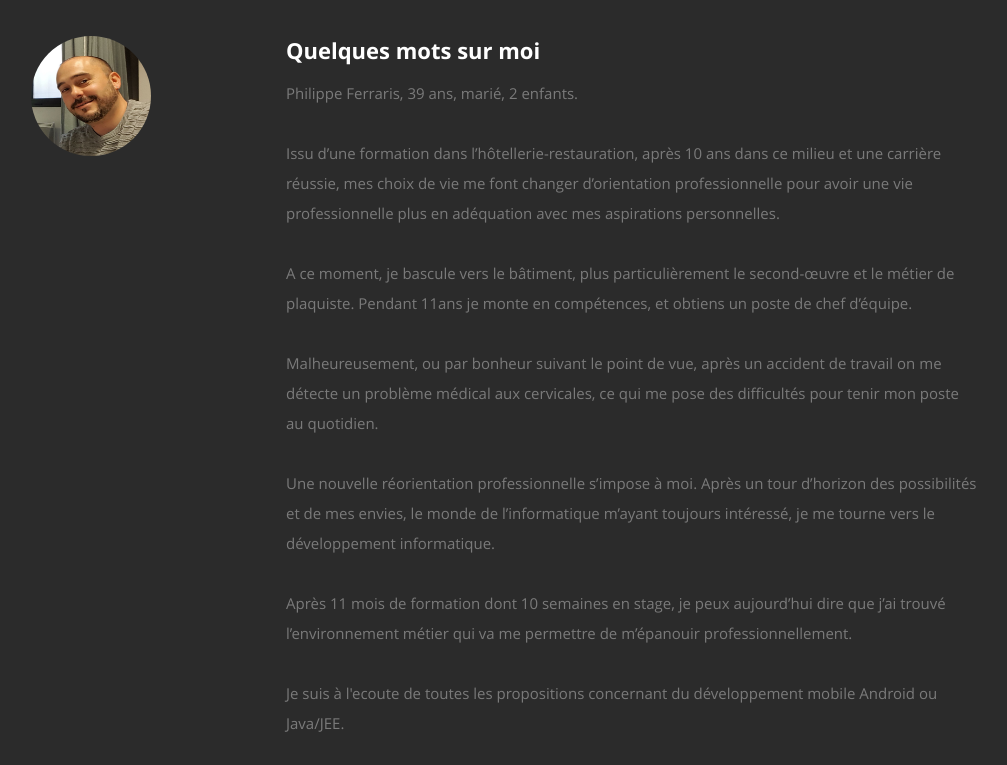
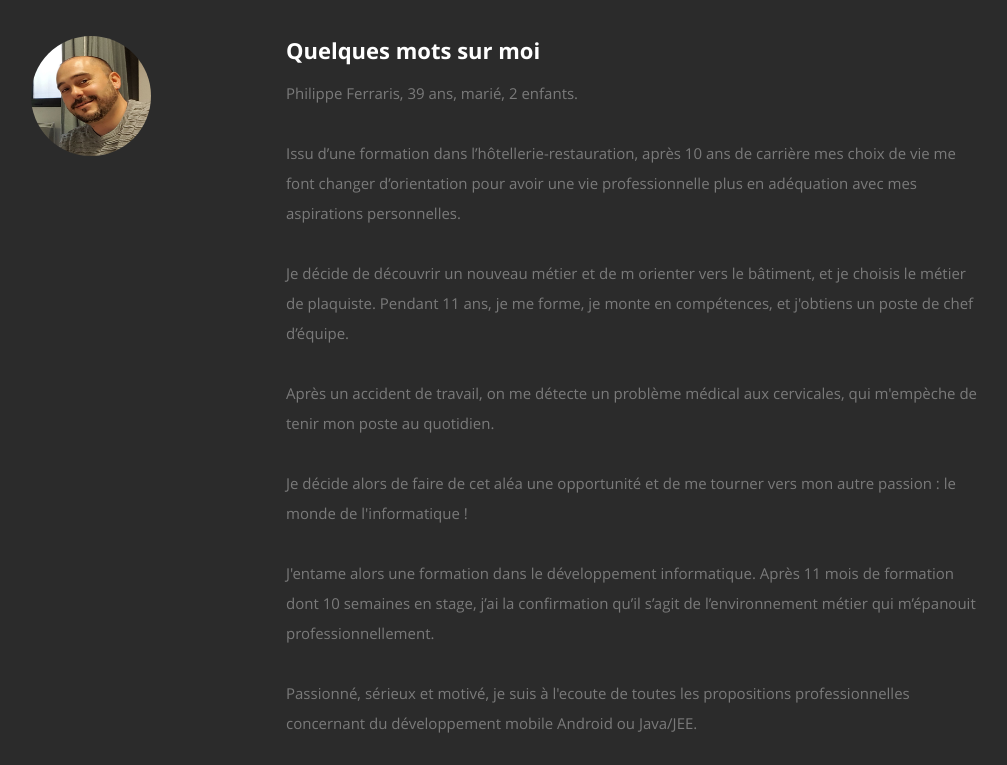
Before and after one commit to alphadream1/portfolio, a plain HTML site: page index.html in a window 1280 px wide. Shown: the part 860-1625 px from the top of the page, without its empty margins (119-1126 px from the left). Drawn offline with nearby package versions, Linux system fonts and the light colour scheme.

Commit message:
changement de texte

```diff
--- a/index.html
+++ b/index.html
@@ -56,7 +56,7 @@
 
       <div class="row banner">
          <div class="banner-text">
-            <h1 class="responsive-headline">Je me présente : Philippe FERRARIS</h1>
+            <h1 class="responsive-headline">Philippe FERRARIS</h1>
             <br>
             <h3>Développeur / concepteur junior <br> en développement mobile Android, Java et Kotlin.
                 Commencer le "scroll" ou cliquer <a class="smoothscroll" href="#about">ici</a> pour en apprendre plus sur moi!</h3>
@@ -94,9 +94,19 @@
             <h2>Quelques mots sur moi</h2>
 
             <p>Philippe Ferraris, 39 ans, marié, 2 enfants.</p>
-            <p>Issu d’une formation dans l’hôtellerie-restauration, après 10 ans dans ce milieu et une carrière réussie, mes choix de vie me font changer
+            <p>Issu d’une formation dans l’hôtellerie-restauration, après 10 ans de carrière mes choix de vie me font
+               changer d’orientation pour avoir une vie professionnelle plus en adéquation avec mes aspirations personnelles.</p>
+            <p>Je décide de découvrir un nouveau métier et de m orienter vers le bâtiment, et je choisis le métier de plaquiste.
+               Pendant 11 ans, je me forme, je monte en compétences, et j'obtiens un poste de chef d’équipe.</p>
+            <p>Après un accident de travail, on me détecte un problème médical aux cervicales, qui m'empèche de tenir mon poste au quotidien.</p>
+            <p>Je décide alors de faire de cet aléa une opportunité et de me tourner vers mon autre passion : le monde de l'informatique ! </p>
+            <p>J'entame alors une formation dans le développement informatique.
+            Après 11 mois de formation dont 10 semaines en stage, j’ai la confirmation qu’il s’agit de l’environnement métier qui m’épanouit professionnellement.</p>
+            <p>Passionné, sérieux et motivé, je suis à l'ecoute de toutes les propositions professionnelles  concernant du développement mobile Android ou Java/JEE.</p>
+
+            <!--<p>Issu d’une formation dans l’hôtellerie-restauration, après 10 ans dans ce milieu, mes choix de vie me font changer
                d’orientation professionnelle pour avoir une vie professionnelle plus en adéquation avec mes aspirations personnelles.</p>
-            <p>A ce moment, je bascule vers le bâtiment, plus particulièrement le second-œuvre et le métier de plaquiste.
+            <p>A ce moment, je me tourne vers le bâtiment, plus particulièrement le métier de plaquiste.
                 Pendant 11ans je monte en compétences, et obtiens un poste de chef d’équipe.</p>
             <p>Malheureusement, ou par bonheur suivant le point de vue, après un accident de travail on me détecte un problème médical aux cervicales,
                 ce qui me pose des difficultés pour tenir mon poste au quotidien.</p>
@@ -104,7 +114,7 @@
                le monde de l’informatique m’ayant toujours intéressé, je me tourne vers le développement informatique.</p>
             <p>Après 11 mois de formation dont 10 semaines en stage, je peux aujourd’hui dire que j’ai trouvé l’environnement métier qui va me permettre
                de m’épanouir professionnellement.</p>
-            <p>Je suis à  l'ecoute de toutes les propositions concernant du développement mobile Android ou Java/JEE.</p>
+            <p>Je suis à  l'ecoute de toutes les propositions concernant du développement mobile Android ou Java/JEE.</p>-->
 
             <div class="row">
 
```
Also changed, not shown: 1 other file.
